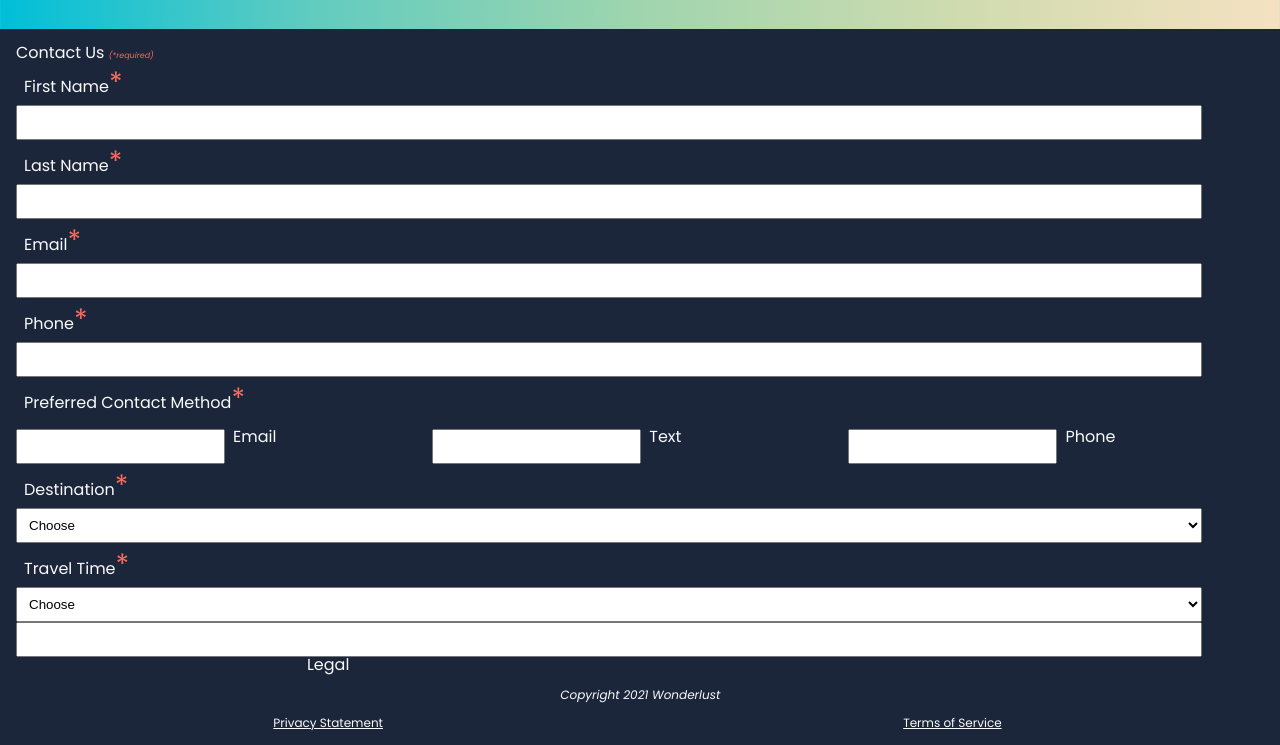
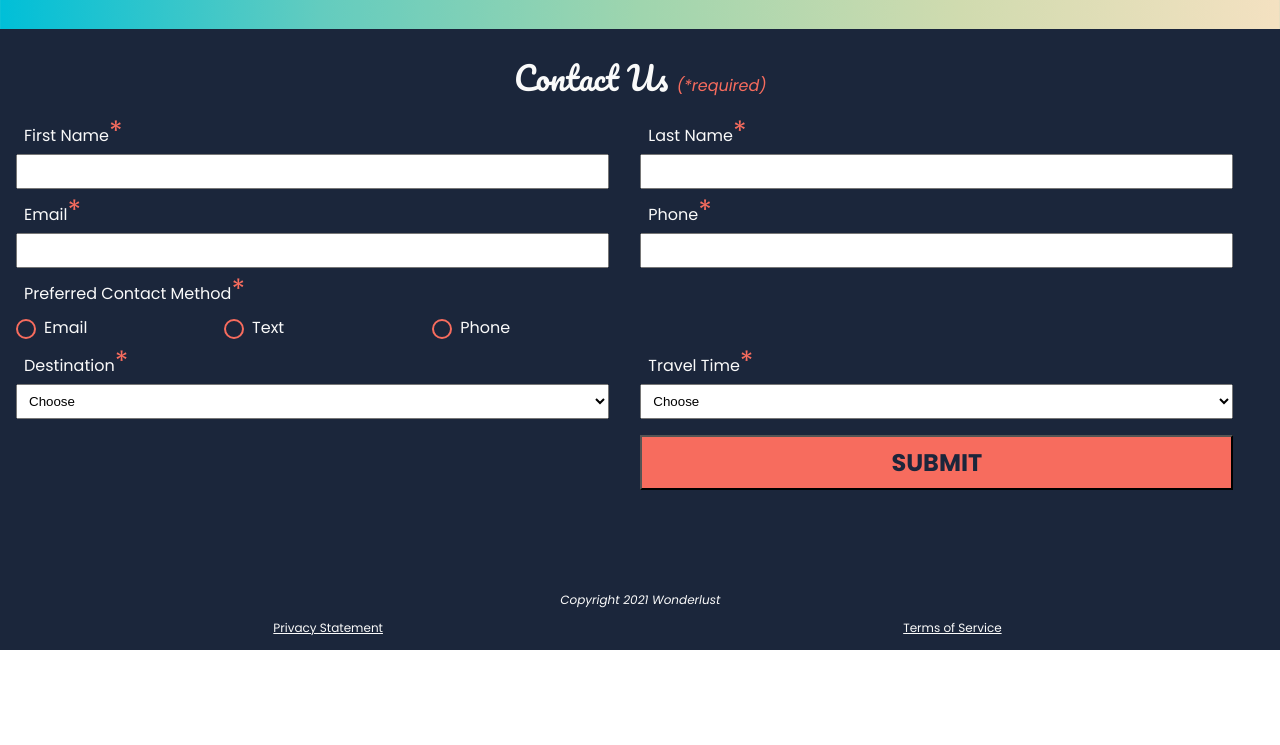
Before and after one commit to nbobluk/wonderlust, a plain HTML site: page index.html in a window 1280 px wide. Shown: the part 3415-4160 px from the top of the page. After the commit the page ends 4065 px from the top, so only its background shows below. Drawn offline with Linux system fonts and the light colour scheme.

Commit message:
form and footer

```diff
--- a/index.html
+++ b/index.html
@@ -223,43 +223,51 @@
 
     <footer>
         <section id="contact-us">
-            Contact Us <span id="required">(*required)</span>
+            <h3>Contact Us <span id="required">(*required)</span></h3>
+
+            <form action="#" method="post">
+                <div>
+                    <label for="first-name">First Name<span aria-hidden="true">*</span></label>
+                    <input id="first-name" name="first-name" type="text" required aria-required="true">
+                </div>
 
                 <div>
-                    <label>First Name<span>*</span></label>
-                    <input>
+                    <label for="last-name">Last Name<span aria-hidden="true">*</span></label>
+                    <input id="last-name" name="last-name" type="text" required aria-required="true">
                 </div>
+
                 <div>
-                    <label>Last Name<span>*</span></label>
-                    <input>
+                    <label for="email">Email<span aria-hidden="true">*</span></label>
+                    <input id="email" name="email" type="email" required aria-required="true">
                 </div>
+
                 <div>
-                    <label>Email<span>*</span></label>
-                    <input>
+                    <label for="phone">Phone<span aria-hidden="true">*</span></label>
+                    <input id="phone" name="phone" type="tel" required aria-required="true">
                 </div>
-                <div>
-                    <label>Phone<span>*</span></label>
-                    <input>
-                </div>
+
                 <fieldset id="preferred-contact">
-                <legend>Preferred Contact Method<span>*</span></legend>
+                <legend>Preferred Contact Method<span aria-hidden="true">*</span></legend>
                     <div>
-                        <input>
-                        <label>Email</label>
+                        <input id="contact-email" name="preferred-contact" type="radio" value="email" required aria-required="true">
+                        <label for="contact-email">Email</label>
                     </div>
+
                     <div>
-                        <input>
-                        <label>Text</label>
+                        <input id="contact-text" name="preferred-contact" type="radio" value="text">
+                        <label for="contact-text">Text</label>
                     </div>
+
                     <div>
-                        <input>
-                        <label>Phone</label>
+                        <input id="contact-phone" name="preferred-contact" type="radio" value="phone">
+                        <label for="contact-phone">Phone</label>
                     </div>
                 </fieldset>
+
                 <fieldset id="destination">
-                    <legend>Destination<span>*</span></legend>
-                    <select id="select-destination">
-                        <option>Choose</option>
+                    <legend>Destination<span aria-hidden="true">*</span></legend>
+                    <select id="select-destination" name="destination" required aria-required="true">
+                        <option value="">Choose</option>
                         <option>Barcelona</option>
                         <option>Granada</option>
                         <option>Ibiza</option>
@@ -271,10 +279,11 @@
                         <option>Other</option>
                     </select>
                 </fieldset>
+
                 <fieldset id="travelTime">
-                    <legend>Travel Time<span>*</span></legend>
-                    <select id="select-travel-time">
-                        <option>Choose</option>
+                    <legend>Travel Time<span aria-hidden="true">*</span></legend>
+                    <select id="select-travel-time" name="travel-time" required aria-required="true">
+                        <option value="">Choose</option>
                         <option>Fall</option>
                         <option>Winter</option>
                         <option>Spring</option>
@@ -282,11 +291,12 @@
                         <option>Flexible</option>
                     </select>
                 </fieldset>
-                <input>
+                <input id="submit" type="submit" value="Submit">
+            </form>
+        </section>
 
-        </section>
         <section id="legal">
-            Legal
+            <h2>Legal</h2>
             <small>Copyright 2021 Wonderlust</small>
             <a href="#">Privacy Statement</a>
             <a href="#">Terms of Service</a>
```
